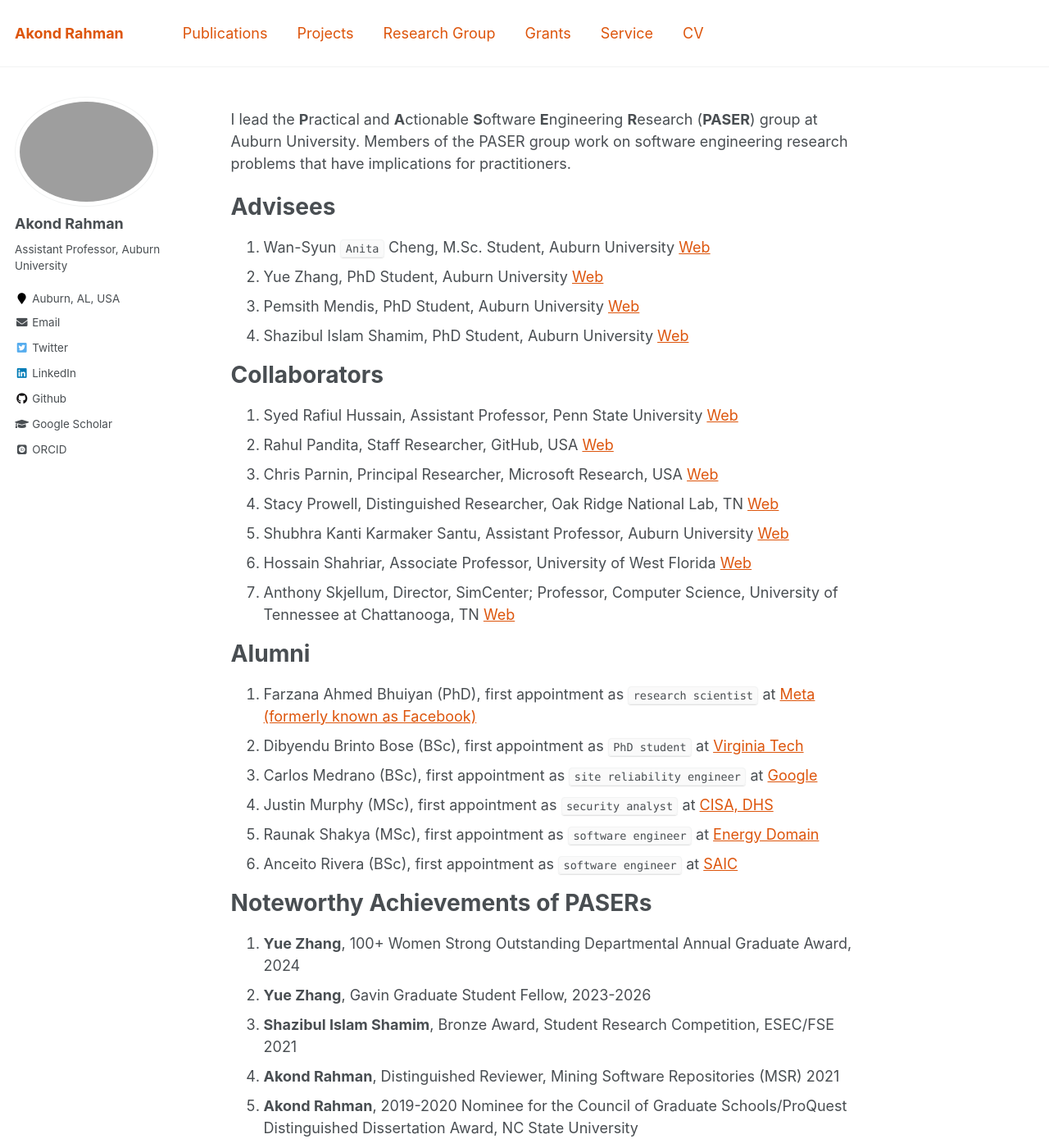
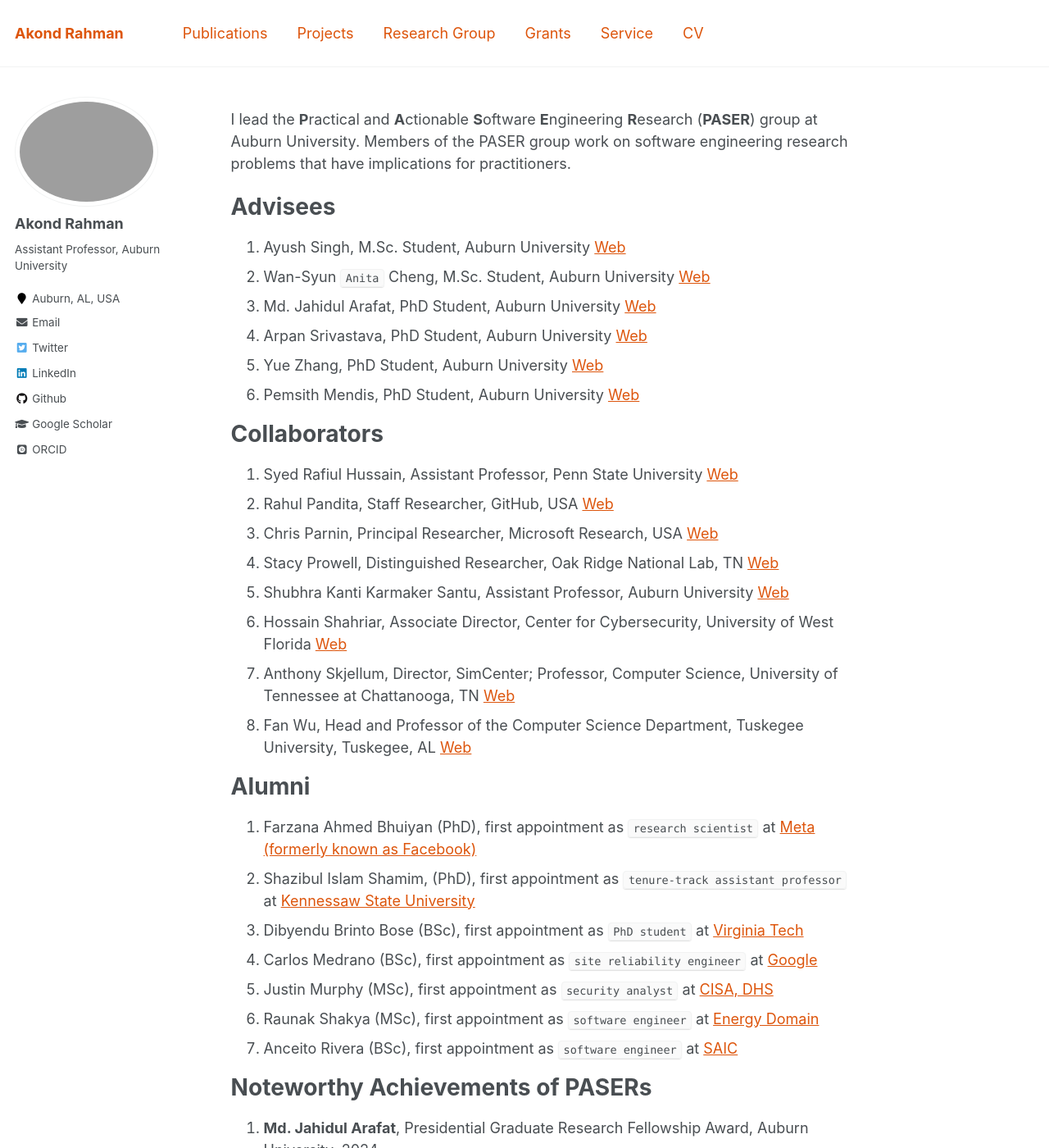
Before and after one commit to akondrahman/akondrahman.github.io, a Jekyll site: the page built from _pages/paser.md, in a window 1280 px wide and 1400 px high. Shown: the whole window at 82% size. Built offline with Jekyll 4.4.1, drawn with Linux system fonts in a browser that asks for light colours; some web fonts are replaced; some of the changed text lies outside the part shown.

Commit message:
pubs and paser updates

```diff
--- a/_pages/paser.md
+++ b/_pages/paser.md
@@ -10,10 +10,13 @@ I lead the **P**ractical and **A**ctionable **S**oftware **E**ngineering **R**es
 
 Advisees
 ======
-4. Wan-Syun `Anita` Cheng, M.Sc. Student, Auburn University [Web]()
-3. Yue Zhang, PhD Student, Auburn University [Web]()
-2. Pemsith Mendis, PhD Student, Auburn University [Web](https://pemsithmendis.com/)
-1. Shazibul Islam Shamim, PhD Student, Auburn University [Web](https://shazibulislam.github.io/)
+6. Ayush Singh, M.Sc. Student, Auburn University [Web]()
+5. Wan-Syun `Anita` Cheng, M.Sc. Student, Auburn University [Web]()
+4. Md. Jahidul Arafat, PhD Student, Auburn University [Web]()
+3. Arpan Srivastava, PhD Student, Auburn University [Web]()
+2. Yue Zhang, PhD Student, Auburn University [Web]()
+1. Pemsith Mendis, PhD Student, Auburn University [Web](https://pemsithmendis.com/)
+
 
 
 Collaborators
@@ -23,12 +26,14 @@ Collaborators
 3. Chris Parnin, Principal Researcher, Microsoft Research, USA [Web](https://www.microsoft.com/en-us/research/people/chrisparnin/)
 4. Stacy Prowell, Distinguished Researcher, Oak Ridge National Lab, TN [Web](https://www.ornl.gov/staff-profile/stacy-j-prowell)
 5. Shubhra Kanti Karmaker Santu, Assistant Professor, Auburn University [Web](https://karmake2.github.io/)
-6. Hossain Shahriar, Associate Professor, University of West Florida [Web]()
+6. Hossain Shahriar, Associate Director, Center for Cybersecurity, University of West Florida [Web](https://scholar.google.com/citations?user=Nl3_svsAAAAJ&hl=en)
 7. Anthony Skjellum, Director, SimCenter; Professor, Computer Science, University of Tennessee at Chattanooga, TN [Web](https://scholar.google.com/citations?user=j74j55gAAAAJ&hl=en)
+8. Fan Wu, Head and Professor of the Computer Science Department, Tuskegee University, Tuskegee, AL [Web](https://www.tuskegee.edu/programs-courses/colleges-schools/cbis/computer-science/computer-science-faculty-staff/wu-fan-phd)
 
 Alumni
 ======
 1. Farzana Ahmed Bhuiyan (PhD), first appointment as `research scientist` at [Meta (formerly known as Facebook)](https://facebook.com)
+2. Shazibul Islam Shamim, (PhD), first appointment as `tenure-track assistant professor` at [Kennessaw State University](https://scholar.google.com/citations?user=DkM2G5cAAAAJ&hl=en)
 2. Dibyendu Brinto Bose (BSc), first appointment as `PhD student` at [Virginia Tech](https://cs.vt.edu/)
 3. Carlos Medrano (BSc), first appointment as `site reliability engineer` at [Google](https://sre.google/)
 4. Justin Murphy (MSc), first appointment as `security analyst` at [CISA, DHS](https://www.cisa.gov/)
@@ -38,8 +43,8 @@ Alumni
 
 Noteworthy Achievements of PASERs
 ======
-
-12. **Yue Zhang**, 100+ Women Strong Outstanding Departmental Annual Graduate Award, 2024
+13. **Md. Jahidul Arafat**, Presidential Graduate Research Fellowship Award, Auburn University, 2024
+12. **Yue Zhang**, 100+ Women Strong Outstanding Departmental Annual Graduate Award, Auburn University, 2024
 11. **Yue Zhang**, Gavin Graduate Student Fellow, 2023-2026
 10. **Shazibul Islam Shamim**, Bronze Award, Student Research Competition, ESEC/FSE 2021
 9. **Akond Rahman**, Distinguished Reviewer, Mining Software Repositories (MSR) 2021
```
